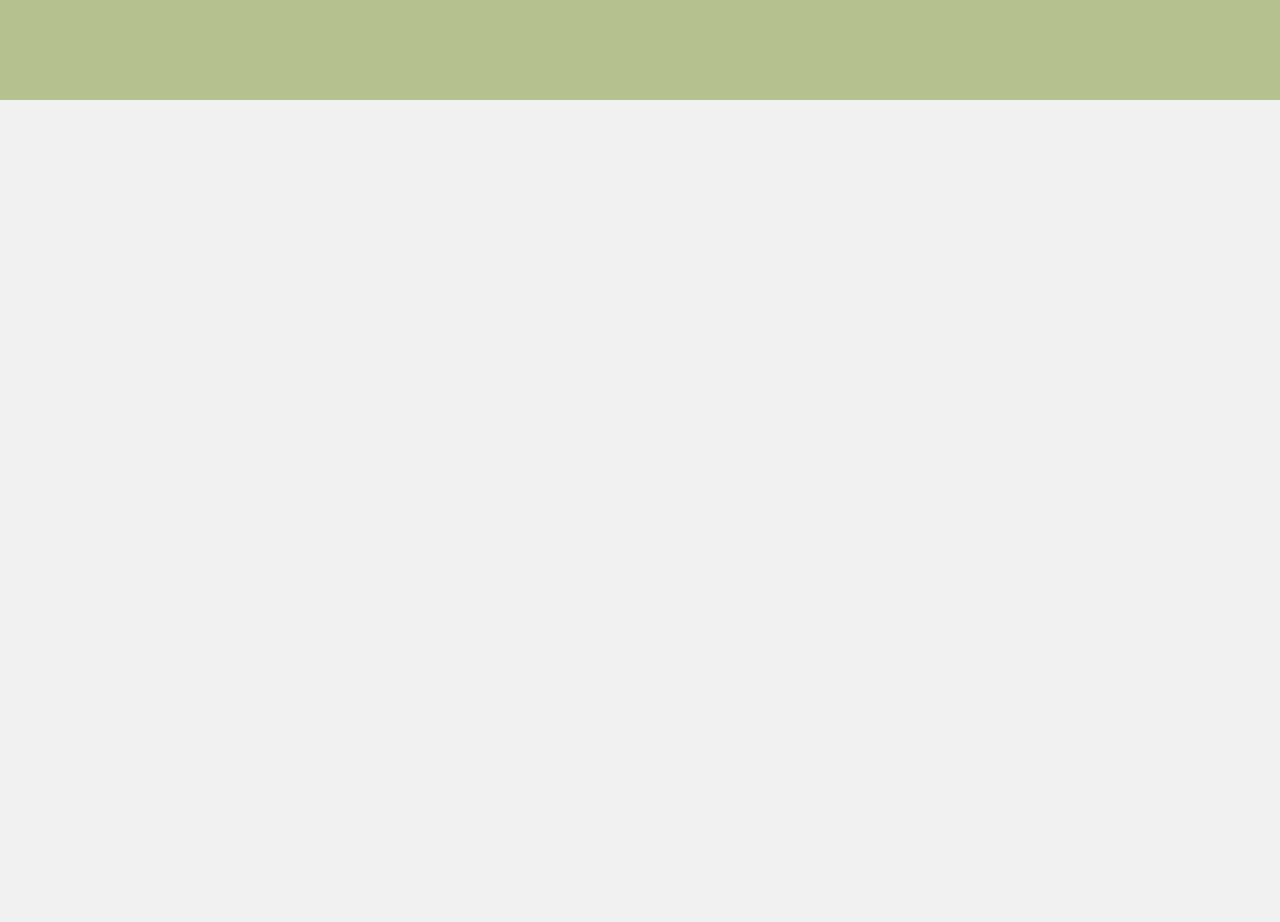
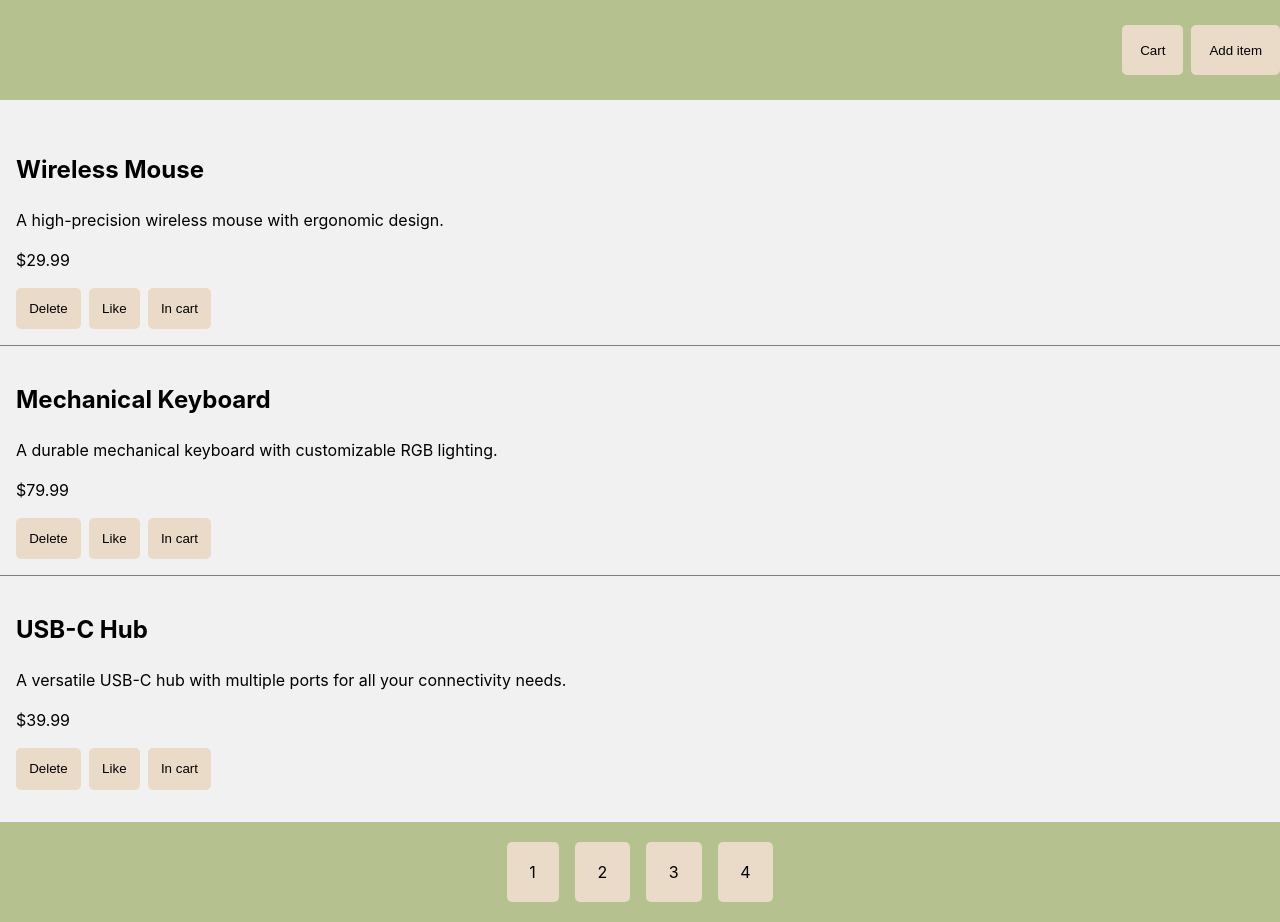
Before and after one commit to OlegDev1/onlineStore, a React (Vite) app: page /page/1 in a window 1280 px wide. Before the commit this address had no page. Before the commit the page ends 800 px from the top, so only its background shows below. Built offline with nearby package versions, Linux system fonts and the light colour scheme; the HTML template or start-up script is replaced by a standard one.

Commit message:
Added pagination (does not work yet) and improved routing

```diff
--- /dev/null
+++ b/routes/CartPage.jsx
@@ -0,0 +1,5 @@
+import Items from "../src/Items";
+
+export default function CartPage({ isCart }) {
+  return <Items isCart={isCart} />;
+}
--- /dev/null
+++ b/routes/HomePage.jsx
@@ -0,0 +1,13 @@
+import AddItemElement from "../src/AddItemElement";
+import Items from "../src/Items";
+import ItemPages from "../src/ItemPages";
+
+export default function HomePage({ isItemAdding, setItemAdding, itemPages }) {
+  return (
+    <>
+      {isItemAdding ? <AddItemElement setItemAdding={setItemAdding} /> : false}
+      <Items />
+      <ItemPages pages={itemPages} />
+    </>
+  );
+}
--- /dev/null
+++ b/routes/ItemDetailsPage.jsx
@@ -0,0 +1,5 @@
+import ItemDetails from "../src/ItemDetails";
+
+export default function ItemDetailsPage() {
+  return <ItemDetails />;
+}
--- a/src/App.css
+++ b/src/App.css
@@ -1,5 +1,5 @@
 .main {
   height: 100vh;
   display: grid;
-  grid-template-rows: 100px 1fr;
+  grid-template-rows: 100px 1fr 100px;
 }
--- a/src/App.jsx
+++ b/src/App.jsx
@@ -1,12 +1,12 @@
-import { useState } from "react";
-import AddItemElement from "./AddItemElement.jsx";
+import { useEffect, useState } from "react";
 import Nav from "./Nav.jsx";
 import { ProductsContext } from "./ProductsContext.jsx";
 import { ProductPropertiesContext } from "./ProductsPropertiesContext.jsx";
-import Items from "./Items.jsx";
 import "./App.css";
 import { Route, Routes } from "react-router-dom";
-import ItemDetails from "./ItemDetails.jsx";
+import ItemDetailsPage from "../routes/ItemDetailsPage.jsx";
+import CartPage from "../routes/CartPage.jsx";
+import HomePage from "../routes/HomePage.jsx";
 
 const productsDefault = [
   {
@@ -38,6 +38,13 @@ function App() {
   const [products, setProducts] = useState(productsDefault);
   const [productsProperties, setProductsProperties] = useState(productsDefaultProperties);
   const [isItemAdding, setItemAdding] = useState(false);
+  const itemPages = 4;
+
+  // useEffect(() => {
+  //   fetch("https://fakestoreapi.com/products")
+  //     .then((res) => res.json())
+  //     .then((res) => console.log(res));
+  // }, []);
 
   return (
     <>
@@ -46,17 +53,30 @@ function App() {
           <main className="main">
             <Nav setItemAdding={setItemAdding} />
             <Routes>
-              <Route
-                path="/"
-                element={
-                  <>
-                    {isItemAdding ? <AddItemElement setItemAdding={setItemAdding} /> : false}
-                    <Items />
-                  </>
-                }
-              />
-              <Route path="/cart" element={<Items isCart={true} />} />
-              <Route path="/product/:id" element={<ItemDetails />} />
+              <Route path="/">
+                <Route
+                  index
+                  element={
+                    <HomePage
+                      isItemAdding={isItemAdding}
+                      setItemAdding={setItemAdding}
+                      itemPages={itemPages}
+                    />
+                  }
+                />
+                <Route
+                  path="page/:id"
+                  element={
+                    <HomePage
+                      isItemAdding={isItemAdding}
+                      setItemAdding={setItemAdding}
+                      itemPages={itemPages}
+                    />
+                  }
+                />
+              </Route>
+              <Route path="/cart" element={<CartPage isCart={true} />} />
+              <Route path="/product/:id" element={<ItemDetailsPage />} />
             </Routes>
           </main>
         </ProductPropertiesContext.Provider>
--- /dev/null
+++ b/src/ItemPages.css
@@ -0,0 +1,21 @@
+.content__pages {
+  list-style-type: none;
+  display: flex;
+  gap: 1rem;
+  padding: 1rem;
+  margin: 0;
+  justify-content: center;
+  align-items: center;
+  background-color: #b5c18e;
+}
+.content__page {
+  padding: 1rem 1.3rem;
+  cursor: pointer;
+  background-color: #eadbc8;
+  border: 2px solid #eadbc8;
+  border-radius: 5px;
+}
+.content__page:hover {
+  border: 2px solid #c7b7a3;
+  transition: 0.3s;
+}
--- /dev/null
+++ b/src/ItemPages.jsx
@@ -0,0 +1,18 @@
+import { useNavigate } from "react-router-dom";
+import "./ItemPages.css";
+export default function ItemPages({ pages }) {
+  const navigate = useNavigate();
+  const pagesButtons = [...Array(pages)];
+
+  return (
+    <ol className="content__pages">
+      {pagesButtons.map((el, i) => {
+        return (
+          <li className="content__page" key={i} onClick={() => navigate(`/page/${i + 1}`)}>
+            {i + 1}
+          </li>
+        );
+      })}
+    </ol>
+  );
+}
--- a/src/Nav.jsx
+++ b/src/Nav.jsx
@@ -6,10 +6,9 @@ export default function Nav({ setItemAdding }) {
   function handleClick() {
     setItemAdding(true);
   }
-
   return (
     <nav className="nav">
-      {location == "/" && (
+      {(location == "/" || location.includes("/page")) && (
         <>
           <button className="nav__cart" onClick={() => navigate("/cart")}>
             Cart
```
